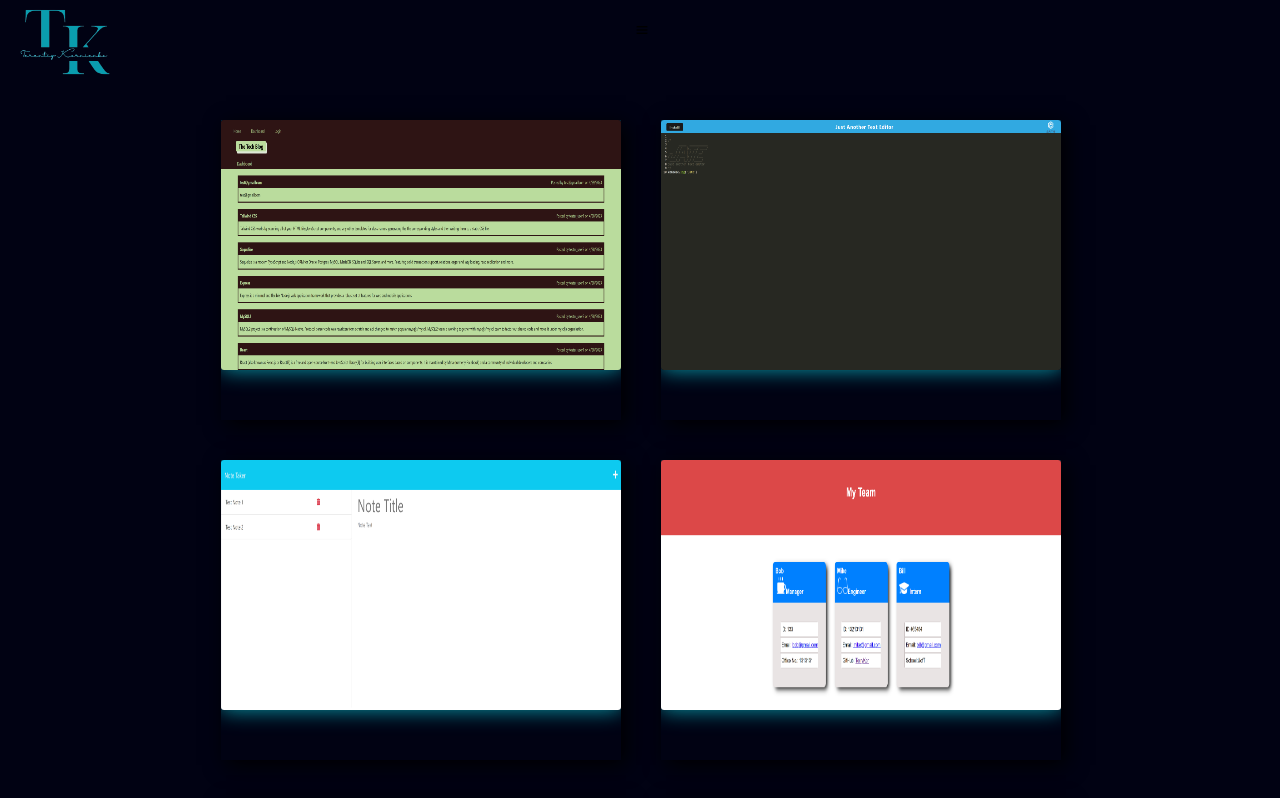
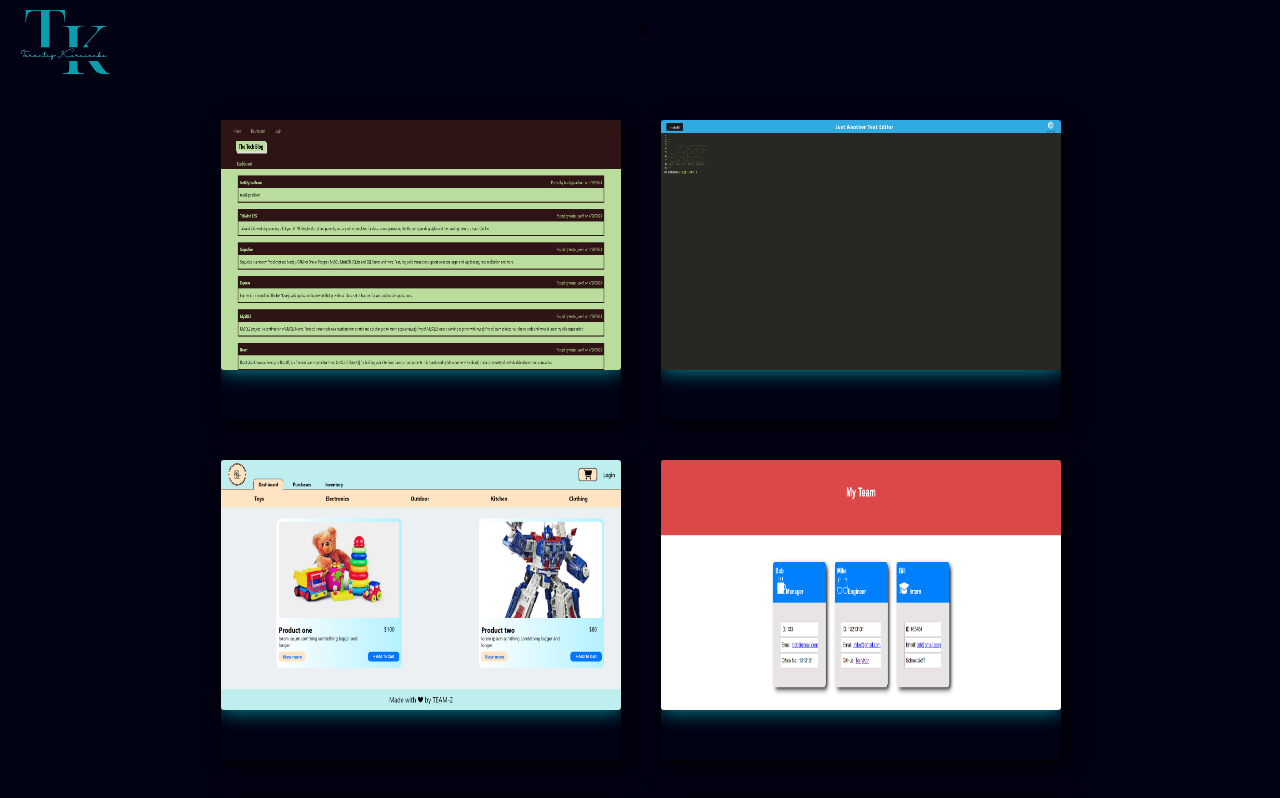
Before and after one commit to TerryKor/Terry-s-Portfolio-with-REACT, a React (Create React App) app: page /Terry-s-Portfolio-with-REACT/portfolio in a window 1280 px wide. Shown: the top 798 px of the page. Built offline with nearby package versions, Linux system fonts and the light colour scheme.

Commit message:
added links to project3

```diff
--- a/src/pages/Portfolio.js
+++ b/src/pages/Portfolio.js
@@ -3,10 +3,10 @@ import "./Portfolio.css";
 import Project from "../components/Projects";
 import techblog from "../assets/images/techblog.png";
 import jate from "../assets/images/jate.png";
-import noteTaker from "../assets/images/noteTaker.png";
 import teamProfileGenerator from "../assets/images/teamProfileGenerator.png";
 import weatherForecast from "../assets/images/weatherforecast.png";
 import ticketMasterEventPlaner from "../assets/images/ticketMasterEvantPlanner.png";
+import project3 from "../assets/images/project3.png"
 
 function Projects() {
   return (
@@ -27,11 +27,11 @@ function Projects() {
         link="https://jate-by-terry.herokuapp.com/"
       />
       <Project
-        image={noteTaker}
-        title="Note Taker"
-        subtitle="Application is created to make and store quick notes and delete them once no longer needed"
-        github="https://github.com/TerryKor/Note-Taker"
-        link="https://note-taker-app-terry.herokuapp.com/"
+        image={project3}
+        title="Project3"
+        subtitle="Marketplace to buy or sell gently used kids stuff, help parents to save money and reduce waste"
+        github="https://github.com/ThriftKids/Tots2Treasures"
+        link="https://tots-2treasures.herokuapp.com/"
       />
       <Project
         image={teamProfileGenerator}
```
Also changed, not shown: src/assets/images/project3.png (added).
